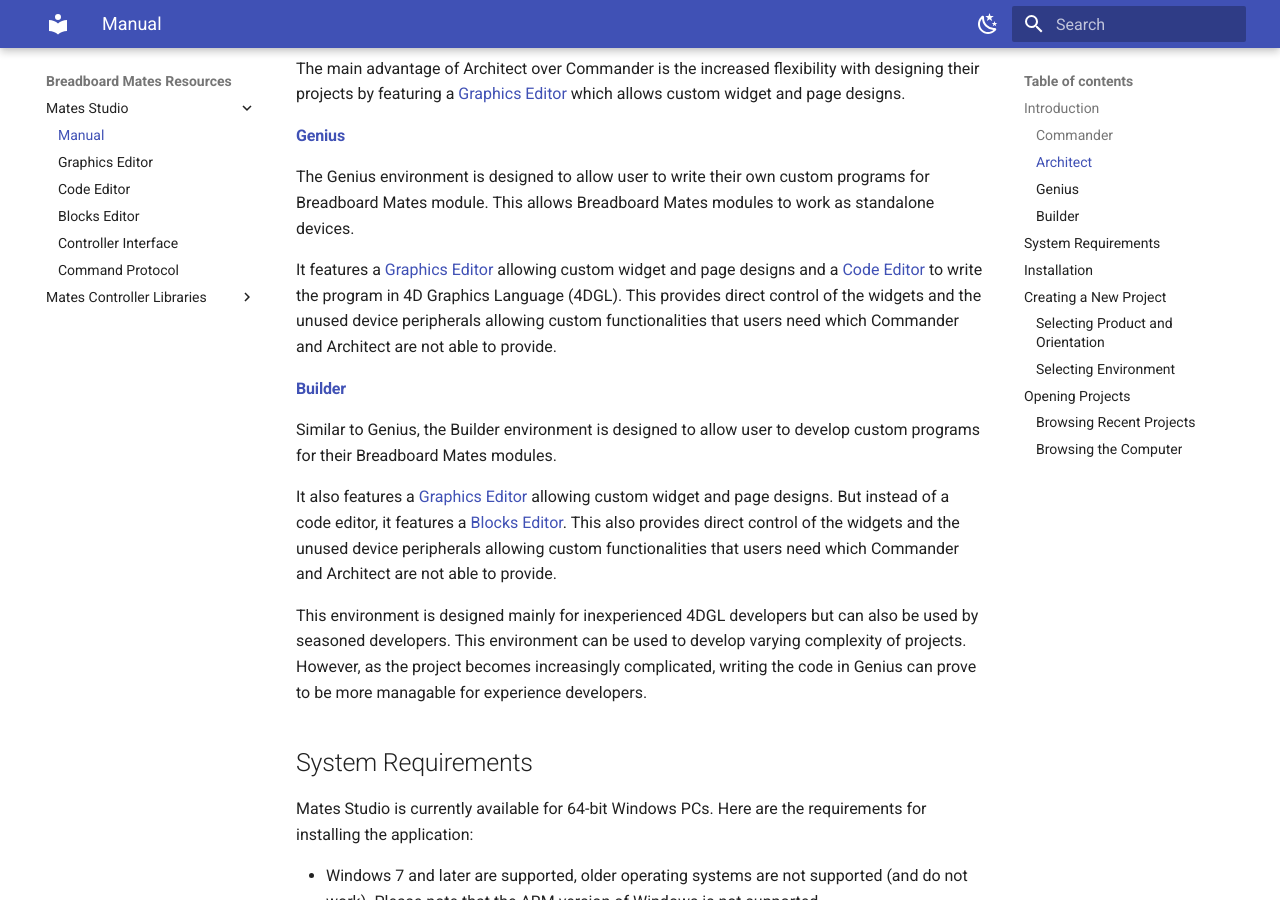
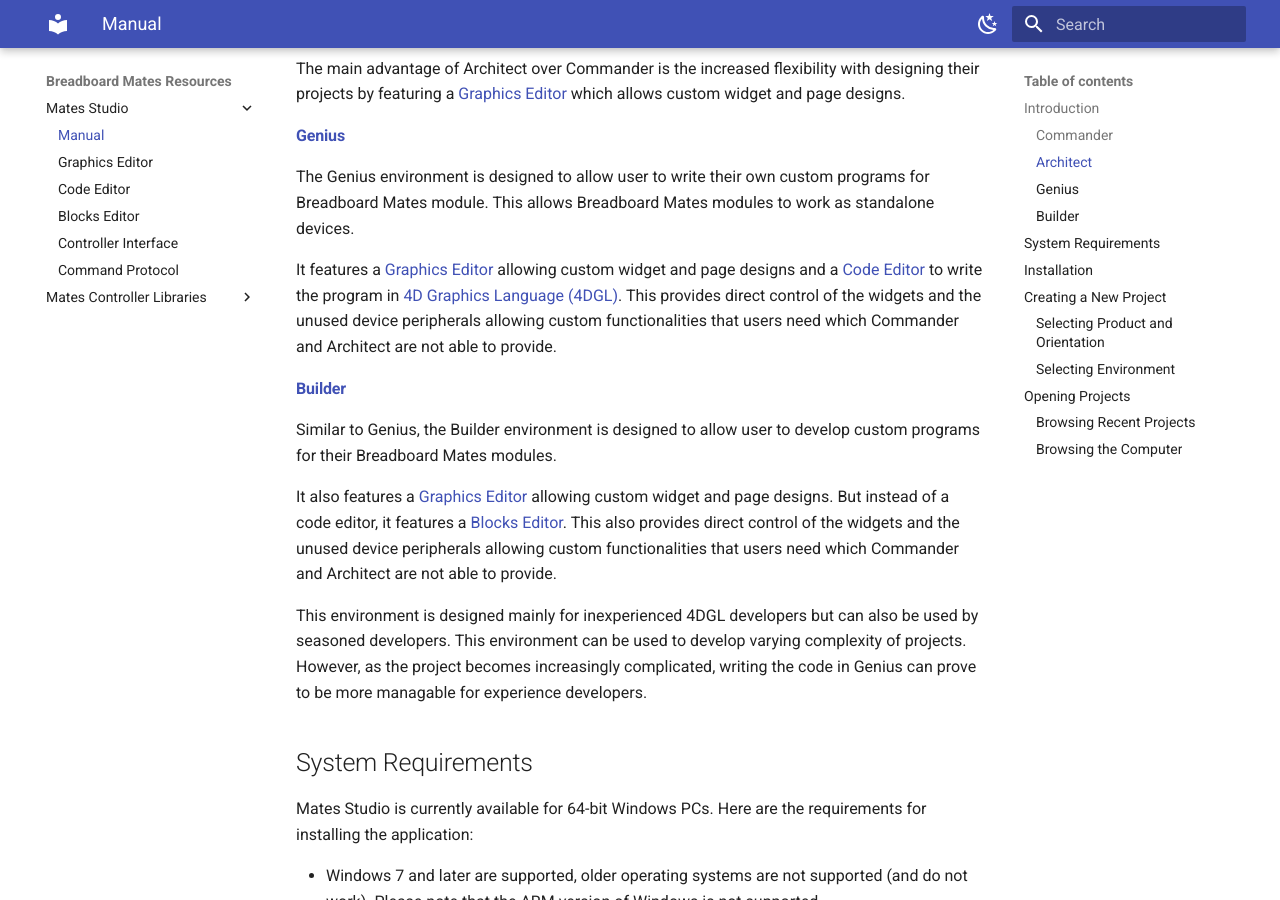
Before and after one commit to iSOLveIT/mkdocs-gen, an MkDocs documentation site: the page built from docs/studio/mates-studio-user-manual.md, in a window 1280 px wide and 900 px high, scrolled down 738 px. Built offline with MkDocs 1.6.1 and Material for MkDocs 9.7.7, drawn with Linux system fonts in a browser that asks for light colours; part of the change alters nothing that is shown.

```diff
--- a/docs/studio/mates-studio-user-manual.md
+++ b/docs/studio/mates-studio-user-manual.md
@@ -24,7 +24,7 @@ The main advantage of Architect over Commander is the increased flexibility with
 
 The Genius environment is designed to allow user to write their own custom programs for Breadboard Mates module. This allows Breadboard Mates modules to work as standalone devices.
 
-It features a [Graphics Editor](mates-studio-graphics-editor.md)  allowing custom widget and page designs and a [Code Editor](mates-studio-code-editor.md) to write the program in 4D Graphics Language (4DGL). This provides direct control of the widgets and the unused device peripherals allowing custom functionalities that users need which Commander and Architect are not able to provide.
+It features a [Graphics Editor](mates-studio-graphics-editor.md)  allowing custom widget and page designs and a [Code Editor](mates-studio-code-editor.md) to write the program in [4D Graphics Language (4DGL)](https://4dsystems.com.au/mwdownloads/download/link/id/17/). This provides direct control of the widgets and the unused device peripherals allowing custom functionalities that users need which Commander and Architect are not able to provide.
 
 #### [Builder](mates-studio-builder-environment.md)
 
```
